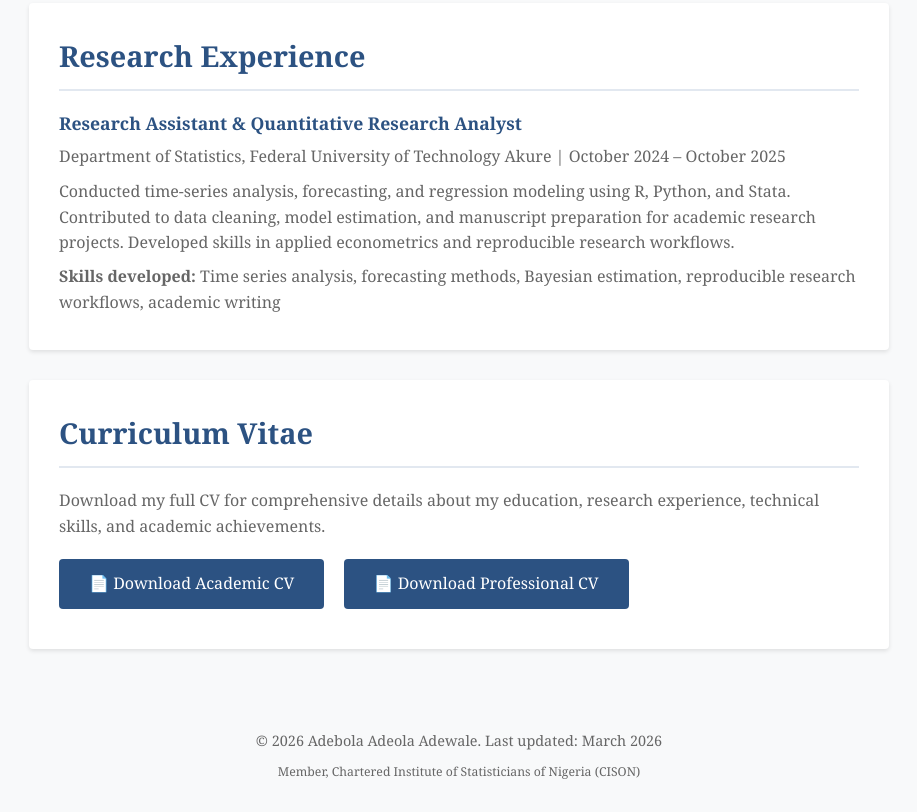
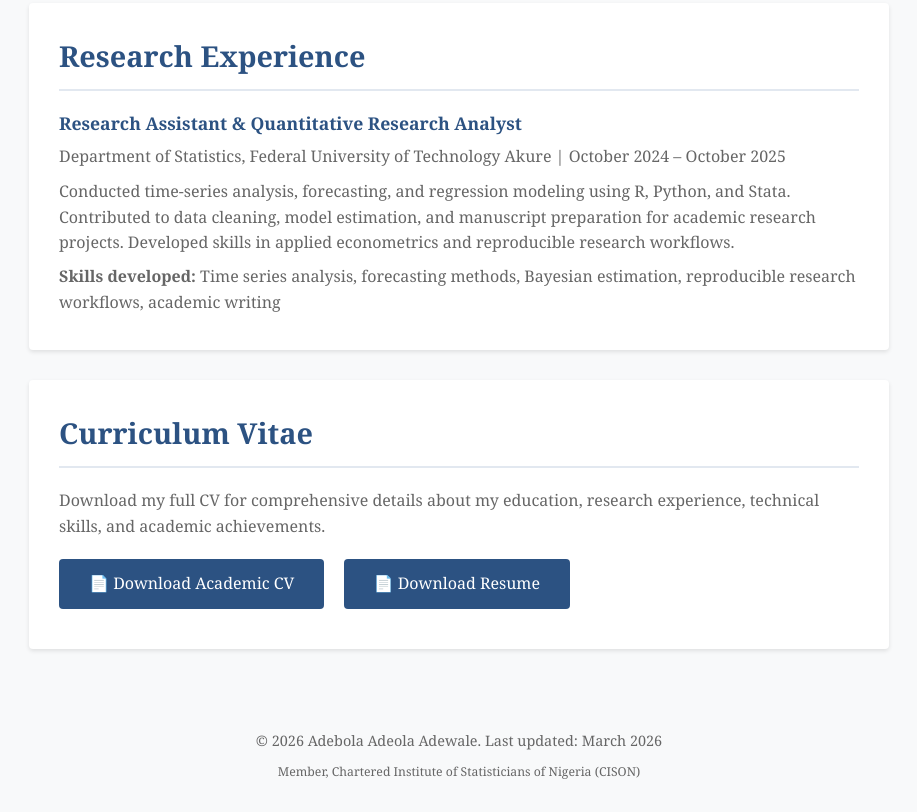
Before and after one commit to Adebola222/Adebola222.github.io, a plain HTML site: page index.html in a window 1280 px wide. Shown: the part 4275-5087 px from the top of the page, without its empty margins (181-1098 px from the left). Drawn offline with Linux system fonts and the light colour scheme.

Commit message:
Update index.html

```diff
--- a/index.html
+++ b/index.html
@@ -554,7 +554,7 @@
                 Download my full CV for comprehensive details about my education, research experience, technical skills, and academic achievements.
             </p>
             <a href="RESUME.pdf" class="cv-download" download>📄 Download Academic CV</a>
-            <a href="ACADEMIC.pdf" class="cv-download" download>📄 Download Professional CV</a>
+            <a href="ACADEMIC.pdf" class="cv-download" download>📄 Download Resume </a>
         </section>
     </div>
 
```
